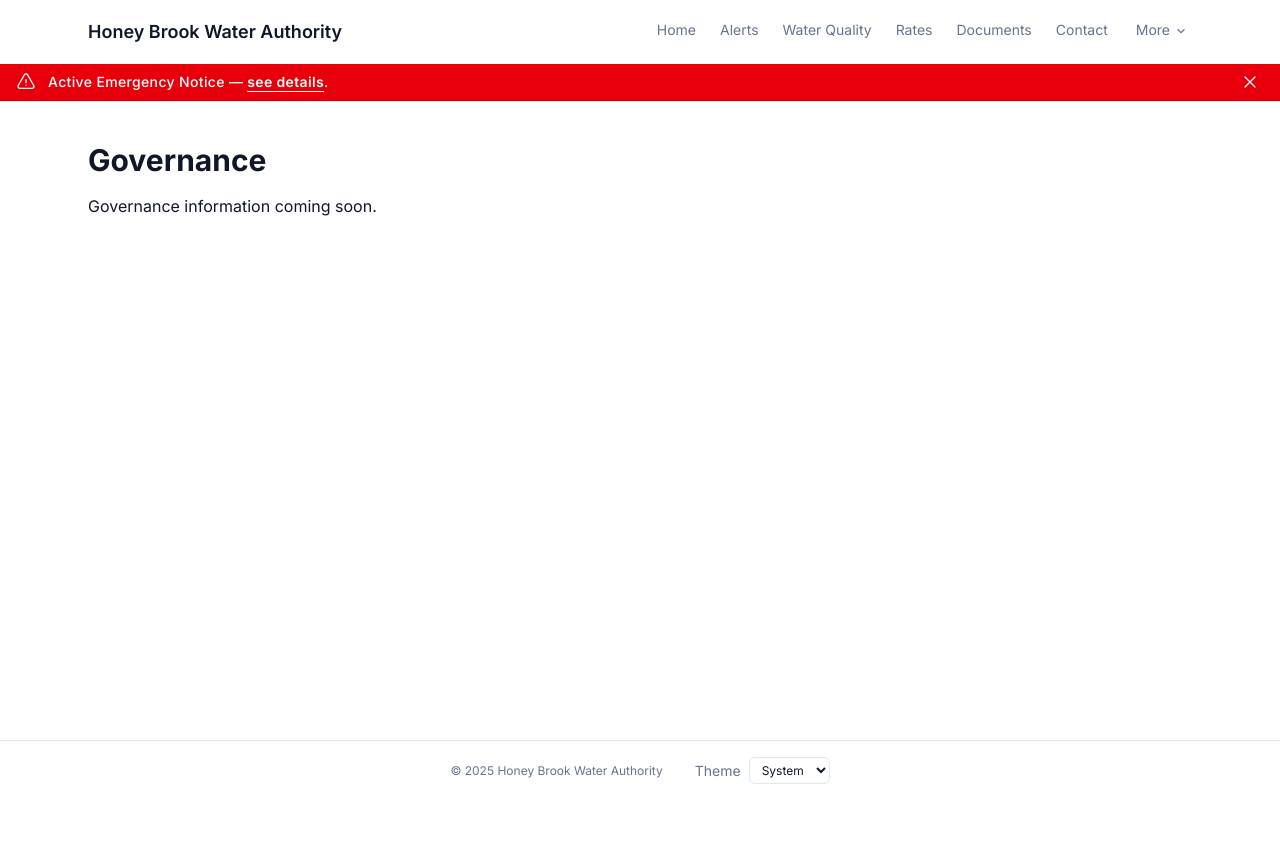
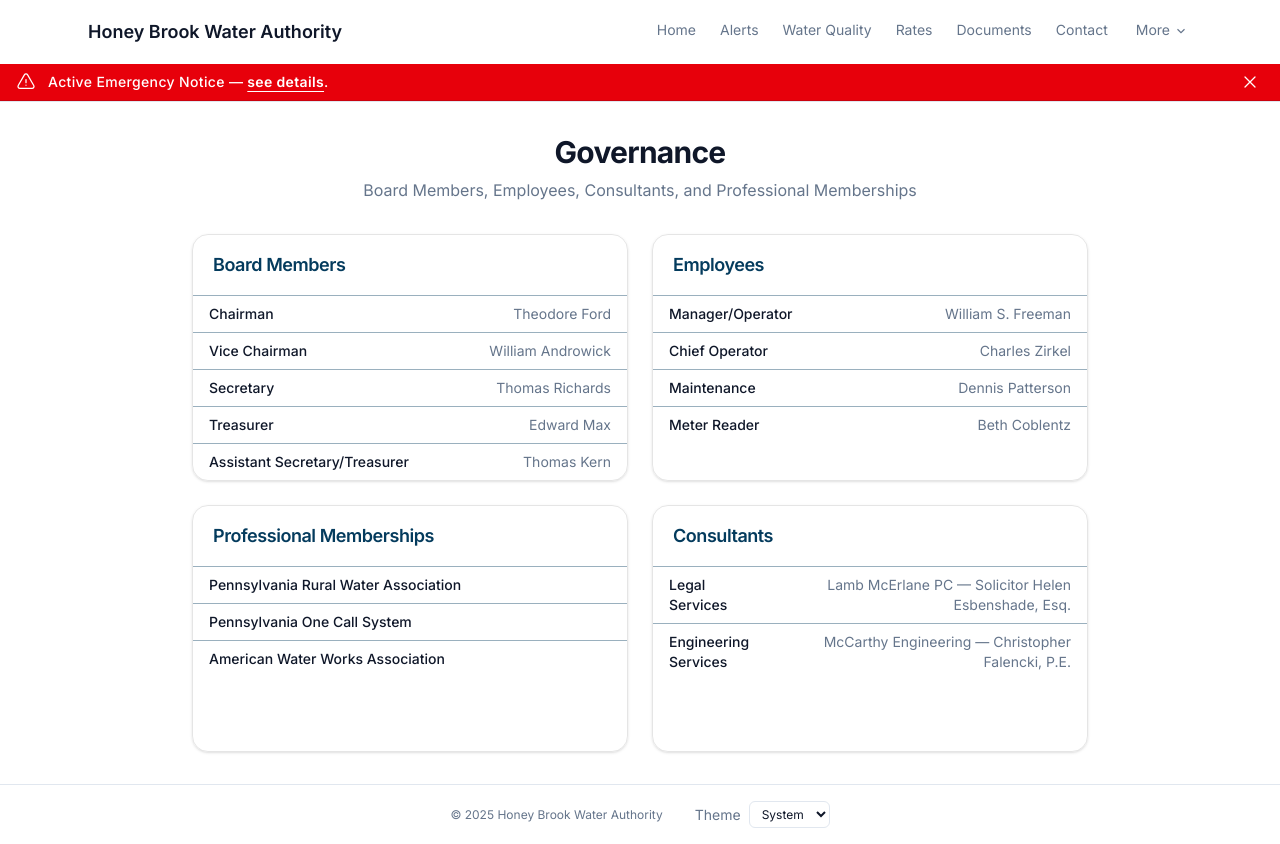
Before and after one commit to jrock2004/hbwa-website, a React (Vite) app: page /governance in a window 1280 px wide. Before the commit the page ends 800 px from the top, so only its background shows below. Built offline with nearby package versions, Linux system fonts and the light colour scheme.

Commit message:
adding governance page

```diff
--- /dev/null
+++ b/public/governance.json
@@ -0,0 +1,30 @@
+{
+  "board": [
+    { "role": "Chairman", "name": "Theodore Ford" },
+    { "role": "Vice Chairman", "name": "William Androwick" },
+    { "role": "Secretary", "name": "Thomas Richards" },
+    { "role": "Treasurer", "name": "Edward Max" },
+    { "role": "Assistant Secretary/Treasurer", "name": "Thomas Kern" }
+  ],
+  "employees": [
+    { "role": "Manager/Operator", "name": "William S. Freeman" },
+    { "role": "Chief Operator", "name": "Charles Zirkel" },
+    { "role": "Maintenance", "name": "Dennis Patterson" },
+    { "role": "Meter Reader", "name": "Beth Coblentz" }
+  ],
+  "consultants": [
+    {
+      "role": "Legal Services",
+      "name": "Lamb McErlane PC — Solicitor Helen Esbenshade, Esq."
+    },
+    {
+      "role": "Engineering Services",
+      "name": "McCarthy Engineering — Christopher Falencki, P.E."
+    }
+  ],
+  "memberships": [
+    "Pennsylvania Rural Water Association",
+    "Pennsylvania One Call System",
+    "American Water Works Association"
+  ]
+}
--- /dev/null
+++ b/src/components/Governance/DirectoryList.tsx
@@ -0,0 +1,36 @@
+import type { GovernanceConfig } from "@/config/governanceConfig";
+
+function isPairList(items: PairList | StringList): items is PairList {
+  const first = (items as unknown[])[0];
+  return typeof first === "object" && first !== null && "role" in first && "name" in first;
+}
+
+export function DirectoryList({ items }: { items: PairList | StringList }) {
+  const pairMode = isPairList(items);
+
+  return (
+    <ul className="divide-y divide-[hsl(var(--brand)/0.4)] dark:divide-white/25">
+      {pairMode
+        ? (items as PairList).map((it) => (
+            <li
+              key={it.role}
+              className="flex flex-col px-4 py-2 text-sm sm:flex-row sm:items-baseline sm:justify-between"
+            >
+              <span className="font-medium">{it.role}</span>
+              <span className="text-muted-foreground sm:text-right">{it.name}</span>
+            </li>
+          ))
+        : (items as StringList).map((m, i) => (
+            <li
+              key={i}
+              className="flex flex-col px-4 py-2 text-sm sm:flex-row sm:items-baseline sm:justify-between"
+            >
+              <span className="font-medium">{m}</span>
+            </li>
+          ))}
+    </ul>
+  );
+}
+
+type PairList = GovernanceConfig["board"];
+type StringList = string[];
--- a/src/components/rates/RatesSectionCard.tsx
+++ b/src/components/rates/RatesSectionCard.tsx
@@ -25,7 +25,7 @@ export default function RatesSectionCard({
   if (!hasAny) return null;
 
   return (
-    <section className="rates-card overflow-hidden rounded-2xl border border-black/10 shadow-sm dark:border-white/12">
+    <section className="overflow-hidden rounded-2xl border border-black/10 shadow-sm dark:border-white/12">
       <header className="border-b border-[hsl(var(--brand)/0.4)] px-5 py-4 dark:border-white/25">
         <h2 className="rates-accent text-lg font-semibold tracking-tight">{section.title}</h2>
         {section.subtitle && (
--- /dev/null
+++ b/src/components/ui/Card.tsx
@@ -0,0 +1,19 @@
+import type { ReactNode } from "react";
+
+export function Card({ children, subtitle, title }: CardProps) {
+  return (
+    <section className="overflow-hidden rounded-2xl border border-black/10 shadow-sm dark:border-white/12">
+      <header className="border-b border-[hsl(var(--brand)/0.4)] px-5 py-4 dark:border-white/25">
+        <h2 className="rates-accent text-lg font-semibold tracking-tight">{title}</h2>
+        {subtitle && <p className="mt-1 text-xs opacity-80 dark:text-white/65">{subtitle}</p>}
+      </header>
+      {children}
+    </section>
+  );
+}
+
+export type CardProps = {
+  children: ReactNode;
+  subtitle?: string;
+  title: string;
+};
--- /dev/null
+++ b/src/config/governanceConfig.ts
@@ -0,0 +1,28 @@
+import { z } from "zod";
+
+export const GovernanceSchema = z.object({
+  board: z.array(
+    z.object({
+      role: z.string(),
+      name: z.string(),
+    }),
+  ),
+  employees: z.array(
+    z.object({
+      role: z.string(),
+      name: z.string(),
+    }),
+  ),
+  consultants: z.array(
+    z.object({
+      role: z.string(),
+      name: z.string(),
+    }),
+  ),
+  memberships: z.array(z.string()),
+});
+
+export type Governance = z.infer<typeof GovernanceSchema>;
+export const GOVERNANCE_CONFIG_PATH = "/governance.json"; // served from /public
+export const GovernanceConfigSchema = GovernanceSchema;
+export type GovernanceConfig = z.infer<typeof GovernanceConfigSchema>;
--- /dev/null
+++ b/src/hooks/useGovernance.ts
@@ -0,0 +1,46 @@
+import { useEffect, useState } from "react";
+import {
+  GovernanceConfigSchema,
+  type GovernanceConfig,
+  GOVERNANCE_CONFIG_PATH,
+} from "@/config/governanceConfig";
+
+type UseGovernanceState =
+  | { status: "idle" | "loading"; data: null; error: null }
+  | { status: "success"; data: GovernanceConfig; error: null }
+  | { status: "error"; data: null; error: Error };
+
+const toError = (e: unknown): Error =>
+  e instanceof Error ? e : new Error(typeof e === "string" ? e : JSON.stringify(e));
+
+export function useGovernance(): UseGovernanceState {
+  const [state, setState] = useState<UseGovernanceState>({
+    status: "idle",
+    data: null,
+    error: null,
+  });
+
+  useEffect(() => {
+    let cancelled: boolean = false;
+
+    setState({ status: "loading", data: null, error: null });
+
+    (async () => {
+      try {
+        const res = await fetch(GOVERNANCE_CONFIG_PATH, { credentials: "omit", cache: "no-store" });
+        if (!res.ok) throw new Error(`Failed to load governance.json (${res.status})`);
+        const json: unknown = await res.json();
+        const parsed = GovernanceConfigSchema.parse(json);
+        if (!cancelled) setState({ status: "success", data: parsed, error: null });
+      } catch (err: unknown) {
+        if (!cancelled) setState({ status: "error", data: null, error: toError(err) });
+      }
+    })();
+
+    return () => {
+      cancelled = true;
+    };
+  }, []);
+
+  return state;
+}
--- a/src/pages/Governance.tsx
+++ b/src/pages/Governance.tsx
@@ -1,8 +1,48 @@
+import { Card } from "@/components/ui/Card";
+import { useGovernance } from "@/hooks/useGovernance";
+import type { GovernanceConfig } from "@/config/governanceConfig";
+import { DirectoryList } from "@/components/Governance/DirectoryList";
+
 export default function Governance() {
+  const state = useGovernance();
+  const data: GovernanceConfig | null = state.status === "success" ? state.data : null;
+
+  if (state.status !== "success") {
+    return (
+      <div className="mx-auto max-w-3xl py-10">
+        {state.status === "loading"
+          ? "Loading rates…"
+          : `Error: ${state.error?.message ?? "Failed to load"}`}
+      </div>
+    );
+  }
+
   return (
-    <main className="container-page py-10">
-      <h1 className="mb-4 text-3xl font-bold">Governance</h1>
-      <p>Governance information coming soon.</p>
-    </main>
+    <div className="container mx-auto max-w-4xl space-y-8 py-8">
+      <header className="space-y-2 text-center">
+        <h1 className="text-3xl font-bold tracking-tight">Governance</h1>
+        <p className="text-muted-foreground">
+          Board Members, Employees, Consultants, and Professional Memberships
+        </p>
+      </header>
+
+      <div className="grid auto-rows-fr gap-6 lg:grid-cols-2">
+        <Card title="Board Members">
+          <DirectoryList items={data?.board ?? []} />
+        </Card>
+
+        <Card title="Employees">
+          <DirectoryList items={data?.employees ?? []} />
+        </Card>
+
+        <Card title="Professional Memberships">
+          <DirectoryList items={data?.memberships ?? []} />
+        </Card>
+
+        <Card title="Consultants">
+          <DirectoryList items={data?.consultants ?? []} />
+        </Card>
+      </div>
+    </div>
   );
 }
```
